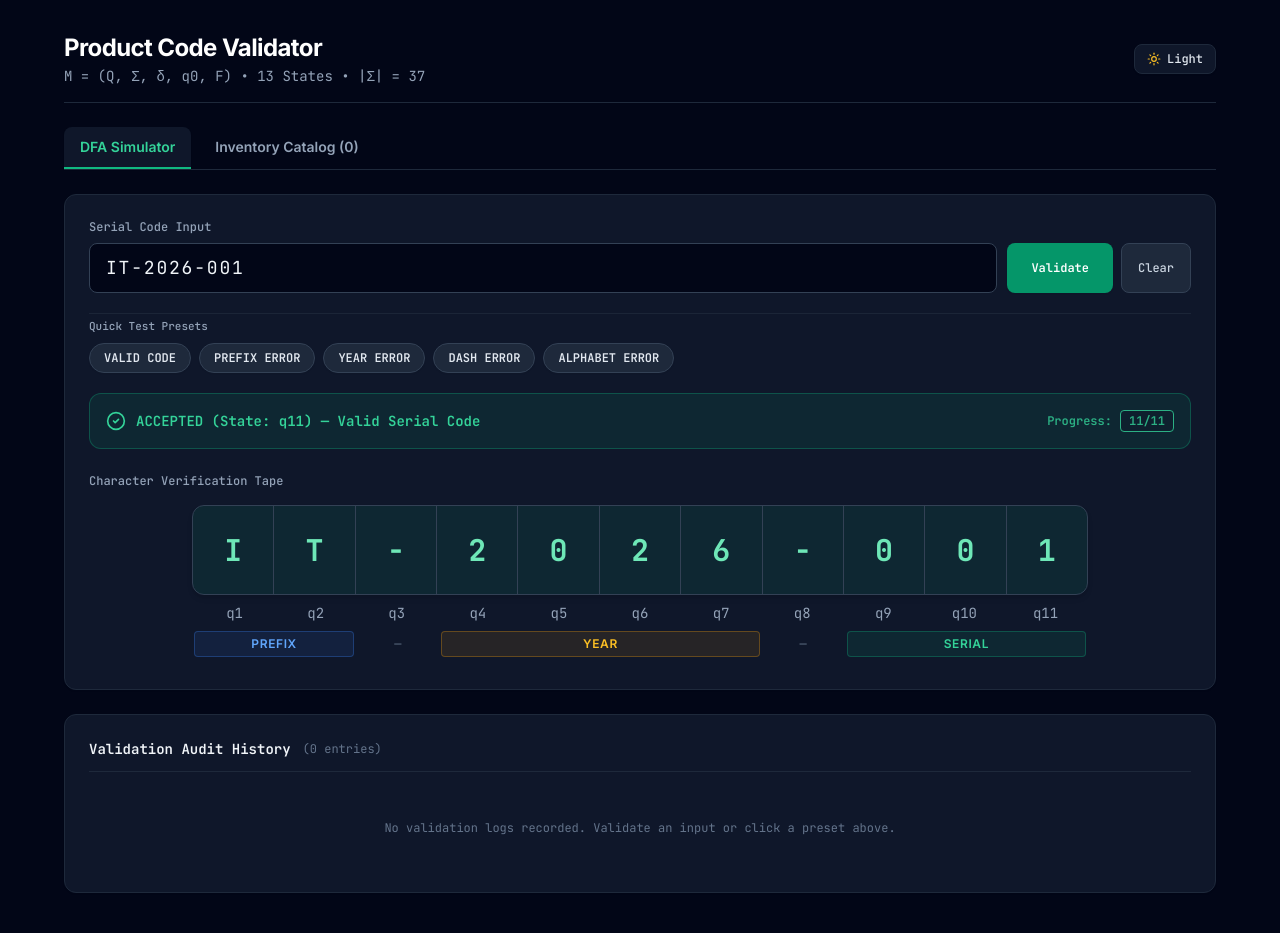
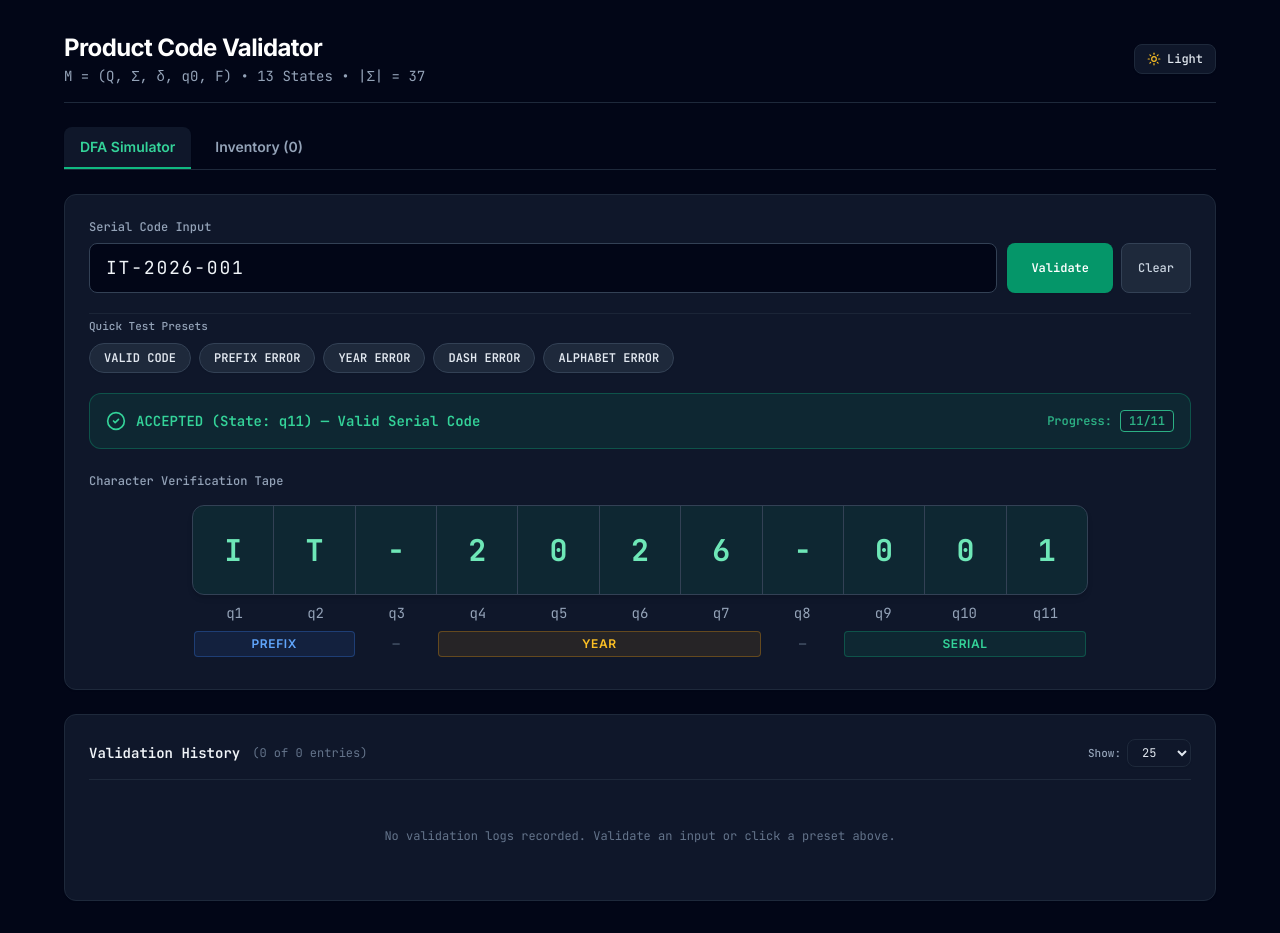
Before and after one commit to uno-jerome/Product-Validator-2, a React (Vite) app: page / in a window 1280 px wide. Built offline with nearby package versions, Linux system fonts and the light colour scheme.

Commit message:
fixes the inventory

```diff
--- a/src/App.jsx
+++ b/src/App.jsx
@@ -1,7 +1,7 @@
 import { useState, useEffect, useMemo, useRef } from 'react';
 import { Sun, Moon, CheckCircle2, XCircle, RotateCcw } from 'lucide-react';
 import { validateProductCode, generateSampleCode } from './core/dfaEngine';
-import { getProducts, saveProduct, deleteProduct, getLogs, saveLog, clearLogs, getTheme, setTheme } from './services/storage';
+import { getProducts, saveProduct, deleteProduct, getLogs, saveValidationLog, clearLogs, getTheme, setTheme } from './services/storage';
 
 const PRESETS = [
   { label: 'VALID CODE', val: 'IT-2026-001' },
@@ -25,12 +25,27 @@ const INP_CLS = "w-full bg-slate-50 dark:bg-slate-950 border border-slate-300 da
 const LBL_CLS = "block text-xs font-mono font-medium text-slate-600 dark:text-slate-400 mb-1";
 const CARD_CLS = "bg-white dark:bg-slate-900 border border-slate-200 dark:border-slate-800 rounded-xl p-4 sm:p-6 space-y-4 shadow-sm";
 
+const LimitSelector = ({ id, value, onChange }) => (
+  <div className="flex items-center gap-1.5 font-mono text-xs text-slate-500 dark:text-slate-400">
+    <label htmlFor={id} className="font-medium text-[11px]">Show:</label>
+    <select
+      id={id}
+      value={value}
+      onChange={onChange}
+      aria-label="Show entries limit"
+      className="bg-white dark:bg-slate-900 border border-slate-200 dark:border-slate-800 text-slate-700 dark:text-slate-200 rounded-lg px-2.5 py-1 text-xs font-mono outline-none focus:border-slate-400 dark:focus:border-slate-600 transition-colors cursor-pointer shadow-sm"
+    >
+      {[25, 50, 75, 100].map((v) => <option key={v} value={v}>{v}</option>)}
+    </select>
+  </div>
+);
+
 const Table = ({ headers, rows, emptyMsg }) => !rows.length ? (
   <div className="py-8 text-center font-mono text-xs text-slate-400 dark:text-slate-500">{emptyMsg}</div>
 ) : (
   <div className="overflow-x-auto">
     <table className="w-full text-left font-mono text-xs border-collapse">
-      <thead><tr className="border-b border-slate-200 dark:border-slate-800 text-slate-500 dark:text-slate-400">{headers.map((h, i) => <th key={i} className={`py-2.5 px-3 font-medium ${h.cls || ''}`}>{h.title || h}</th>)}</tr></thead>
+      <thead><tr className="border-b border-slate-200 dark:border-slate-800 text-slate-500 dark:text-slate-400">{headers.map((h, i) => <th key={i} className={`py-2.5 px-3 font-medium whitespace-nowrap ${h.cls || ''}`}>{h.title || h}</th>)}</tr></thead>
       <tbody className="divide-y divide-slate-100 dark:divide-slate-800/60">{rows.map((r, i) => <tr key={r.key || i} className="hover:bg-slate-50 dark:hover:bg-slate-800/40 transition-colors">{r.cells.map((c, j) => <td key={j} className={`py-2.5 px-3 ${c.cls || ''}`}>{c.val}</td>)}</tr>)}</tbody>
     </table>
   </div>
@@ -42,8 +57,11 @@ export default function App() {
   const [input, setInput] = useState('IT-2026-001');
   const [products, setProducts] = useState([]);
   const [logs, setLogs] = useState([]);
+  const [logLimit, setLogLimit] = useState(25);
+  const [catalogLimit, setCatalogLimit] = useState(25);
   const [category, setCategory] = useState('IT');
   const [productName, setProductName] = useState('');
+  const [regCode, setRegCode] = useState('');
   const [activeStep, setActiveStep] = useState(null);
   const [formMsg, setFormMsg] = useState(null);
   const timerRef = useRef(null);
@@ -110,10 +128,16 @@ export default function App() {
     }, 45);
   };
 
-  const recordLog = (code, res) => setLogs(saveLog({
-    id: Date.now() + Math.random(), input: code, isValid: res.isValid, state: res.finalState,
-    time: new Date().toLocaleTimeString([], { hour: '2-digit', minute: '2-digit', second: '2-digit' })
-  }));
+  const displayedLogs = useMemo(() => logs.slice(0, logLimit), [logs, logLimit]);
+  const displayedProducts = useMemo(() => products.slice(0, catalogLimit), [products, catalogLimit]);
+
+  const recordLog = (code, res) => {
+    if (logs.some(entry => entry.input === code)) return;
+    setLogs(saveValidationLog({
+      id: Date.now() + Math.random(), input: code, isValid: res.isValid, state: res.finalState,
+      time: new Date().toLocaleTimeString([], { hour: '2-digit', minute: '2-digit', second: '2-digit' })
+    }));
+  };
 
   const handleSimulate = (code) => {
     setActiveTab('simulator');
@@ -130,13 +154,20 @@ export default function App() {
   const handleRegisterProduct = (e) => {
     e.preventDefault(); setFormMsg(null);
     if (!productName.trim()) return setFormMsg({ type: 'err', text: 'Product name is required.' });
-    const code = input.trim().toUpperCase(), res = validateProductCode(code);
+    if (!regCode.trim()) return setFormMsg({ type: 'err', text: 'Serial code is required.' });
+    const code = regCode.trim().toUpperCase(), res = validateProductCode(code);
     if (!res.isValid) return setFormMsg({ type: 'err', text: `Invalid serial code: ${res.errorReason || 'DFA rejected'}` });
     const now = new Date();
     const registeredDate = now.toLocaleDateString('en-US', { year: 'numeric', month: 'short', day: 'numeric' });
     const registeredTime = now.toLocaleTimeString([], { hour: '2-digit', minute: '2-digit', second: '2-digit' });
-    setProducts(saveProduct({ code, category, name: productName.trim(), registeredDate, registeredTime }));
-    setProductName(''); setFormMsg({ type: 'ok', text: `Registered "${code}" successfully!` }); setInput(generateSampleCode(category));
+    const saveResult = saveProduct({ code, category, name: productName.trim(), registeredDate, registeredTime });
+    if (!saveResult.success) {
+      return setFormMsg({ type: 'err', text: `Serial code "${code}" already exists in the inventory.` });
+    }
+    setProducts(saveResult.data);
+    setProductName('');
+    setRegCode('');
+    setFormMsg({ type: 'ok', text: `Registered "${code}" successfully!` });
   };
 
   return (
@@ -145,7 +176,7 @@ export default function App() {
         <header className="flex items-start sm:items-center justify-between gap-3 pb-4 border-b border-slate-200 dark:border-slate-800">
           <div>
             <h1 className="text-xl sm:text-2xl font-bold tracking-tight text-slate-900 dark:text-white">Product Code Validator</h1>
-            <p className="text-xs sm:text-sm font-mono text-slate-500 dark:text-slate-400 mt-0.5">M = (Q, Σ, δ, q0, F) • 13 States • |Σ| = 37</p>
+            <p className="text-[11px] sm:text-sm font-mono text-slate-500 dark:text-slate-400 mt-0.5 truncate sm:overflow-visible">M = (Q, Σ, δ, q0, F) • 13 States • |Σ| = 37</p>
           </div>
           <button onClick={() => setThemeState((p) => p === 'dark' ? 'light' : 'dark')} aria-label="Toggle theme" className="flex items-center gap-1.5 px-3 py-1.5 text-xs font-mono font-medium rounded-lg border border-slate-200 dark:border-slate-800 bg-white dark:bg-slate-900 text-slate-700 dark:text-slate-200 hover:bg-slate-100 dark:hover:bg-slate-800 shadow-sm transition-colors shrink-0">
             {theme === 'dark' ? <Sun className="w-3.5 h-3.5 text-amber-400" /> : <Moon className="w-3.5 h-3.5 text-slate-600" />}
@@ -154,7 +185,7 @@ export default function App() {
         </header>
 
         <nav role="tablist" aria-label="Main navigation tabs" className="flex items-center gap-2 border-b border-slate-200 dark:border-slate-800">
-          {[{ id: 'simulator', label: 'DFA Simulator' }, { id: 'catalog', label: `Inventory Catalog (${products.length})` }].map((tab) => (
+          {[{ id: 'simulator', label: 'DFA Simulator' }, { id: 'catalog', label: `Inventory (${products.length})` }].map((tab) => (
             <button key={tab.id} role="tab" id={`tab-${tab.id}`} aria-selected={activeTab === tab.id} aria-controls={`panel-${tab.id}`} onClick={() => setActiveTab(tab.id)} className={`px-4 py-2.5 text-xs sm:text-sm font-semibold rounded-t-lg border-b-2 transition-all ${activeTab === tab.id ? 'border-emerald-600 dark:border-emerald-500 text-emerald-700 dark:text-emerald-400 bg-white dark:bg-slate-900 shadow-sm' : 'border-transparent text-slate-500 dark:text-slate-400 hover:text-slate-900 dark:hover:text-slate-200 hover:bg-slate-100 dark:hover:bg-slate-800/60'}`}>{tab.label}</button>
           ))}
         </nav>
@@ -215,11 +246,11 @@ export default function App() {
                     </div>
 
                     {/* State Row: q1 through q11 */}
-                    <div className="flex w-full mt-2 px-0.5 text-slate-400">
+                    <div className="grid grid-cols-11 w-full mt-2 px-0.5 text-slate-400">
                       {tapeCells.map((c, i) => (
                         <div
                           key={i}
-                          className={`flex-1 min-w-0 text-center font-mono text-[9px] sm:text-xs md:text-sm truncate transition-colors ${c.stateCls}`}
+                          className={`text-center font-mono text-[9px] sm:text-xs md:text-sm truncate transition-colors ${c.stateCls}`}
                         >
                           {c.state}
                         </div>
@@ -227,16 +258,16 @@ export default function App() {
                     </div>
 
                     {/* Domain Row: Prefix (2 cells), -, Year (4 cells), -, Serial (3 cells) */}
-                    <div className="flex w-full items-center mt-2 px-0.5 gap-1">
-                      <div className="flex-[2] py-1 text-center rounded border border-blue-500/30 bg-blue-500/10 text-blue-600 dark:text-blue-400 text-[9px] sm:text-xs font-semibold tracking-wider">
+                    <div className="grid grid-cols-11 w-full items-center mt-2 px-0.5 gap-0.5 text-center">
+                      <div className="col-span-2 py-1 rounded border border-blue-500/30 bg-blue-500/10 text-blue-600 dark:text-blue-400 text-[9px] sm:text-xs font-semibold tracking-wider truncate">
                         PREFIX
                       </div>
-                      <div className="flex-[1] text-center text-slate-400 dark:text-slate-600 text-xs font-mono font-bold">—</div>
-                      <div className="flex-[4] py-1 text-center rounded border border-amber-500/30 bg-amber-500/10 text-amber-600 dark:text-amber-400 text-[9px] sm:text-xs font-semibold tracking-wider">
+                      <div className="col-span-1 text-slate-400 dark:text-slate-600 text-xs font-mono font-bold">—</div>
+                      <div className="col-span-4 py-1 rounded border border-amber-500/30 bg-amber-500/10 text-amber-600 dark:text-amber-400 text-[9px] sm:text-xs font-semibold tracking-wider truncate">
                         YEAR
                       </div>
-                      <div className="flex-[1] text-center text-slate-400 dark:text-slate-600 text-xs font-mono font-bold">—</div>
-                      <div className="flex-[3] py-1 text-center rounded border border-emerald-500/30 bg-emerald-500/10 text-emerald-600 dark:text-emerald-400 text-[9px] sm:text-xs font-semibold tracking-wider">
+                      <div className="col-span-1 text-slate-400 dark:text-slate-600 text-xs font-mono font-bold">—</div>
+                      <div className="col-span-3 py-1 rounded border border-emerald-500/30 bg-emerald-500/10 text-emerald-600 dark:text-emerald-400 text-[9px] sm:text-xs font-semibold tracking-wider truncate">
                         SERIAL
                       </div>
                     </div>
@@ -246,11 +277,27 @@ export default function App() {
             </section>
 
             <section className={CARD_CLS}>
-              <div className="flex items-center justify-between pb-3 border-b border-slate-100 dark:border-slate-800">
-                <div className="flex items-center gap-2"><h2 className="text-sm font-semibold font-mono text-slate-900 dark:text-slate-100">Validation Audit History</h2><span className="text-xs font-mono text-slate-400 dark:text-slate-500 ml-1">({logs.length} entries)</span></div>
-                {logs.length > 0 && <button type="button" onClick={() => setLogs(clearLogs())} className="text-xs font-mono font-medium text-slate-500 hover:text-rose-600 dark:hover:text-rose-400 transition-colors">Clear Logs</button>}
+              <div className="flex flex-wrap items-center justify-between gap-3 pb-3 border-b border-slate-100 dark:border-slate-800">
+                <div className="flex items-center gap-2">
+                  <h2 className="text-sm font-semibold font-mono text-slate-900 dark:text-slate-100">Validation History</h2>
+                  <span className="text-xs font-mono text-slate-400 dark:text-slate-500 ml-1">
+                    ({displayedLogs.length} of {logs.length} entries)
+                  </span>
+                </div>
+                <div className="flex items-center gap-3">
+                  <LimitSelector id="log-limit" value={logLimit} onChange={(e) => setLogLimit(Number(e.target.value))} />
+                  {logs.length > 0 && (
+                    <button
+                      type="button"
+                      onClick={() => setLogs(clearLogs())}
+                      className="text-xs font-mono font-medium text-slate-500 hover:text-rose-600 dark:hover:text-rose-400 transition-colors"
+                    >
+                      Clear Logs
+                    </button>
+                  )}
+                </div>
               </div>
-              <Table emptyMsg="No validation logs recorded. Validate an input or click a preset above." headers={['Input String', 'Verdict Badge', 'Halting State', 'Timestamp', { title: 'Actions', cls: 'text-right' }]} rows={logs.map((l) => ({
+              <Table emptyMsg="No validation logs recorded. Validate an input or click a preset above." headers={['Input String', 'Result', 'Final State', 'Timestamp', { title: 'Actions', cls: 'text-right' }]} rows={displayedLogs.map((l) => ({
                 key: l.id, cells: [
                   { val: l.input || 'ε', cls: 'font-bold text-slate-900 dark:text-slate-100' },
                   { val: <span className={`inline-block px-2 py-0.5 rounded text-[10px] font-semibold border ${l.isValid ? 'bg-emerald-500/10 border-emerald-500/30 text-emerald-700 dark:text-emerald-400' : 'bg-rose-500/10 border-rose-500/30 text-rose-700 dark:text-rose-400'}`}>{l.isValid ? 'ACCEPTED' : 'REJECTED'}</span> },
@@ -270,9 +317,9 @@ export default function App() {
               </div>
               <form onSubmit={handleRegisterProduct} className="space-y-4">
                 <div className="grid grid-cols-1 md:grid-cols-3 gap-4">
-                  <div><label htmlFor="reg-category" className={LBL_CLS}>Department Category</label><select id="reg-category" value={category} onChange={(e) => { const c = e.target.value; setCategory(c); setInput(generateSampleCode(c)); setFormMsg(null); }} className={`${INP_CLS} font-mono`}>{CATEGORIES.map((c) => <option key={c.id} value={c.id}>{c.id} — {c.name}</option>)}</select></div>
+                  <div><label htmlFor="reg-category" className={LBL_CLS}>Department Category</label><select id="reg-category" value={category} onChange={(e) => { setCategory(e.target.value); setFormMsg(null); }} className={`${INP_CLS} font-mono`}>{CATEGORIES.map((c) => <option key={c.id} value={c.id}>{c.id} — {c.name}</option>)}</select></div>
                   <div><label htmlFor="reg-name" className={LBL_CLS}>Product Name</label><input id="reg-name" type="text" placeholder="e.g. Dell Latitude 7420" value={productName} onChange={(e) => { setProductName(e.target.value); setFormMsg(null); }} className={INP_CLS} /></div>
-                  <div><label htmlFor="reg-code" className={LBL_CLS}>Serial Code</label><input id="reg-code" type="text" placeholder="e.g. IT-2026-001" value={input} onChange={(e) => { setInput(e.target.value.toUpperCase()); setFormMsg(null); }} className={`${INP_CLS} font-mono uppercase`} /></div>
+                  <div><label htmlFor="reg-code" className={LBL_CLS}>Serial Code</label><input id="reg-code" type="text" placeholder="e.g. IT-2026-001" value={regCode} onChange={(e) => { setRegCode(e.target.value.toUpperCase()); setFormMsg(null); }} className={`${INP_CLS} font-mono uppercase`} /></div>
                 </div>
                 {formMsg && (
                   <div className={`p-3 rounded-lg border font-mono text-xs flex items-center gap-2 ${formMsg.type === 'ok' ? 'border-emerald-500/30 bg-emerald-500/10 text-emerald-700 dark:text-emerald-400' : 'border-rose-500/30 bg-rose-500/10 text-rose-700 dark:text-rose-400'}`}>
@@ -281,17 +328,23 @@ export default function App() {
                   </div>
                 )}
                 <div className="flex flex-wrap items-center justify-between gap-3 pt-1">
-                  <button type="button" onClick={() => { setInput(generateSampleCode(category)); setFormMsg(null); }} className={BTN_SEC}>Generate Code</button>
+                  <button type="button" onClick={() => { setRegCode(generateSampleCode(category)); setFormMsg(null); }} className={BTN_SEC}>Generate Code</button>
                   <button type="submit" className="px-5 py-2 text-xs font-mono font-semibold rounded-lg bg-emerald-600 hover:bg-emerald-500 text-white shadow-sm transition-colors">Register Product</button>
                 </div>
               </form>
             </section>
 
             <section className={CARD_CLS}>
-              <div className="flex items-center justify-between pb-3 border-b border-slate-100 dark:border-slate-800">
-                <h2 className="text-sm font-semibold font-mono text-slate-900 dark:text-slate-100">Product Inventory Catalog <span className="text-xs font-normal text-slate-400 dark:text-slate-500 ml-1">({products.length} registered)</span></h2>
+              <div className="flex flex-wrap items-center justify-between gap-3 pb-3 border-b border-slate-100 dark:border-slate-800">
+                <div className="flex items-center gap-2">
+                  <h2 className="text-sm font-semibold font-mono text-slate-900 dark:text-slate-100">Product Inventory</h2>
+                  <span className="text-xs font-mono text-slate-400 dark:text-slate-500 ml-1">
+                    ({displayedProducts.length} of {products.length} registered)
+                  </span>
+                </div>
+                <LimitSelector id="catalog-limit" value={catalogLimit} onChange={(e) => setCatalogLimit(Number(e.target.value))} />
               </div>
-              <Table emptyMsg="No products in catalog. Register an item above." headers={['Category', 'Product Code', { title: 'Product Name', cls: 'font-sans' }, 'Registered Date', { title: 'Actions', cls: 'text-right' }]} rows={products.map((p) => ({
+              <Table emptyMsg="No products in catalog. Register an item above." headers={['Category', 'Product Code', { title: 'Product Name', cls: 'font-sans' }, 'Registered Date', { title: 'Actions', cls: 'text-right' }]} rows={displayedProducts.map((p) => ({
                 key: p.code, cells: [
                   { val: <span className="inline-block px-2 py-0.5 rounded text-[10px] font-bold border bg-slate-100 dark:bg-slate-800 text-slate-700 dark:text-slate-300 border-slate-200 dark:border-slate-700">{p.category}</span> },
                   { val: p.code, cls: 'font-bold text-slate-900 dark:text-slate-100' }, { val: p.name, cls: 'text-slate-700 dark:text-slate-300 font-sans' },
```
Also changed, not shown: src/services/storage.js (+17 -2 lines), 2 other files (tests, documents, lock files or other folders).
